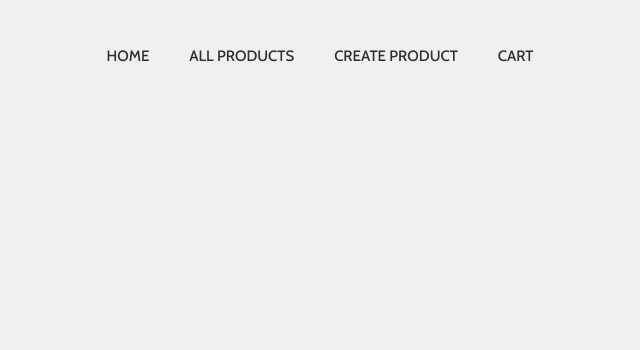
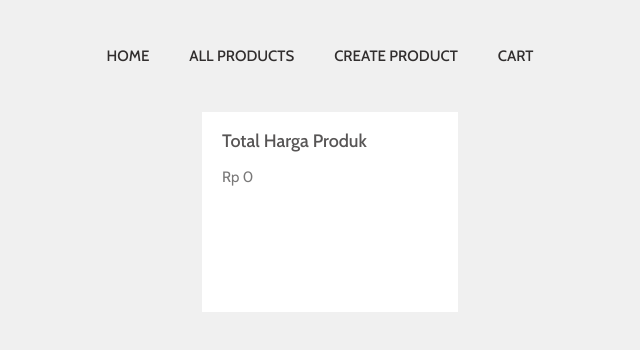
Before and after one commit to rlawlsyoung/plugo-e-commerce, a React (Vite) app: page /cart in a window 1280 px wide. Shown: the top 350 px of the page, without its empty margins (320-960 px from the left). Built offline with nearby package versions, Linux system fonts and the light colour scheme.

Commit message:
[Add] 물건 가격 총합값 sum 구현

```diff
--- a/src/components/cart/product.tsx
+++ b/src/components/cart/product.tsx
@@ -16,7 +16,7 @@ const Product: React.FC<Props> = ({ name, image, price, cartQuantity }) => {
       <Wrapper>
         <Name>{name}</Name>
         <Price>Rp {price?.toLocaleString()}</Price>
-        <Quantity>Quantity : {cartQuantity}</Quantity>
+        <Quantity>Kuantitas : {cartQuantity}</Quantity>
       </Wrapper>
     </StyledProduct>
   );
--- /dev/null
+++ b/src/components/cart/sum.tsx
@@ -0,0 +1,50 @@
+import { useCallback } from "react";
+import { useRecoilValue } from "recoil";
+import styled from "styled-components";
+
+import { cartAtom } from "../../atom";
+import { CartProductType } from "../../pages/product-detail";
+import { darkGreen, lightDarkGreen } from "../../styles/theme";
+
+const Sum = () => {
+  const cart = useRecoilValue<CartProductType[]>(cartAtom);
+
+  const totalPrice = useCallback(() => {
+    let total = 0;
+    cart.map(
+      (product) =>
+        (total += Number(product.price) * Number(product.cartQuantity))
+    );
+    return total;
+  }, [cart]);
+
+  return (
+    <StyledSum>
+      <Text>Total Harga Produk</Text>
+      <Price>Rp {totalPrice().toLocaleString()}</Price>
+    </StyledSum>
+  );
+};
+
+const StyledSum = styled.div`
+  background-color: white;
+  width: 20vw;
+  height: 200px;
+  padding: 20px;
+  margin-left: 20px;
+`;
+
+const Text = styled.p`
+  margin-bottom: 5px;
+  color: ${darkGreen};
+  font-size: 18px;
+  font-weight: 500;
+`;
+
+const Price = styled.p`
+  margin-top: 20px;
+  color: ${lightDarkGreen};
+  font-size: 15px;
+`;
+
+export default Sum;
--- a/src/pages/cart.tsx
+++ b/src/pages/cart.tsx
@@ -2,6 +2,7 @@ import { useRecoilState } from "recoil";
 import styled from "styled-components";
 
 import Product from "../components/cart/product";
+import Sum from "../components/cart/sum";
 import { cartAtom } from "../atom";
 import { CartProductType } from "./product-detail";
 
@@ -9,6 +10,7 @@ const Cart = () => {
   const [cart, setCart] = useRecoilState<CartProductType[]>(cartAtom);
   return (
     <StyledCart>
+      <ProductsWrapper>
         {cart.map((product) => (
           <Product
             name={product.name}
@@ -17,17 +19,22 @@ const Cart = () => {
             cartQuantity={product.cartQuantity}
           />
         ))}
+      </ProductsWrapper>
+      <Sum />
     </StyledCart>
   );
 };
 
 const StyledCart = styled.div`
   display: flex;
-  flex-direction: column;
-  align-items: center;
   justify-content: center;
   margin-top: 112px;
   margin-bottom: 60px;
 `;
 
+const ProductsWrapper = styled.div`
+  display: flex;
+  flex-direction: column;
+`;
+
 export default Cart;
```
Lines whose indentation alone changed are shown as unchanged.
